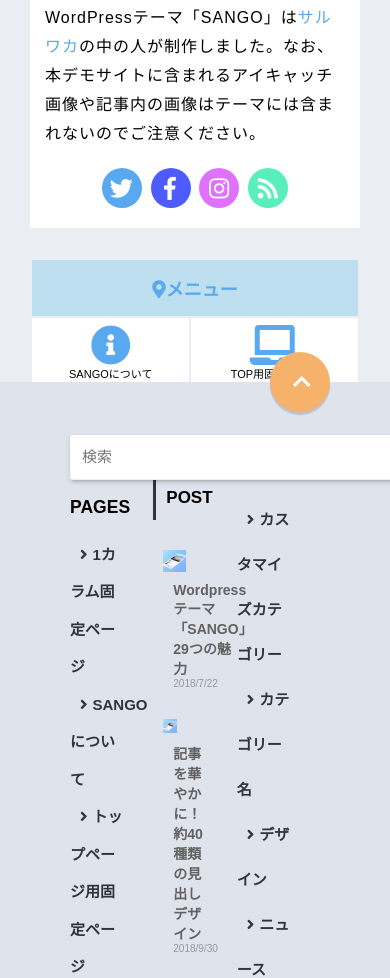
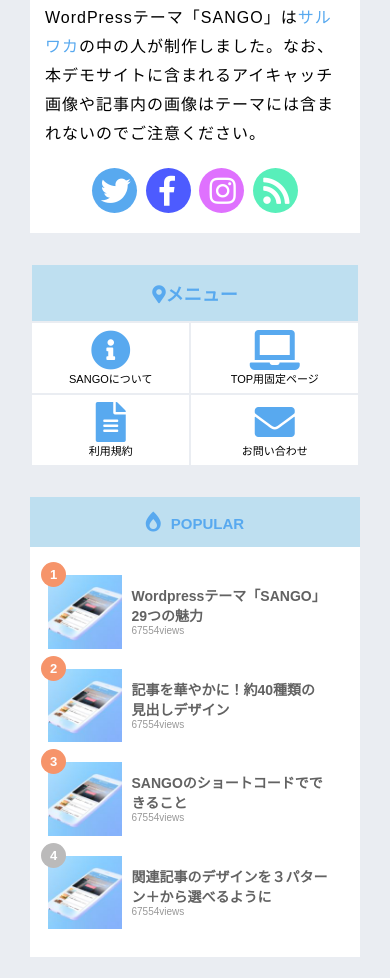
Before and after one commit to Risa55/Site-practice-1, a plain HTML site: page index.html in a window 390 px wide. Shown: the part 3904-4882 px from the top of the page. Drawn offline with nearby package versions, Linux system fonts and the light colour scheme.

Commit message:
修正後

```diff
--- a/style.css
+++ b/style.css
@@ -22,7 +22,7 @@ body {
     width: 100%;
     max-width: 1000px;
     height: auto;
-    margin: 0 auto 650px;
+    margin: 0 auto 50px;
 }
 
 .clearfix::after {
@@ -332,7 +332,6 @@ ul .nav-item {
 ----------------*/
 .sidebar {
     width: 33.33%;
-    height: 100px;
     padding: 0;
     float: right;
 }
@@ -415,7 +414,7 @@ button[type=submit]::before {
 
 .profile .catnose {
     position: absolute;
-    top: 40%;
+    top: -40px;
     left: 50%;
     -ms-transform: translate(-50%, -50%);
     -webkit-transform: translate(-50%, -50%);
@@ -427,6 +426,7 @@ button[type=submit]::before {
 }
 
 .profile-detail {
+    position: relative;
     padding: 0 15px;
     letter-spacing: 1px;
     line-height: 29px;
@@ -465,29 +465,41 @@ button[type=submit]::before {
 .sns-item {
     position: relative;
     display: inline-block;
-    width: 40px;
-    height: 40px;
+    width: 45px;
+    height: 45px;
     border-radius: 50%;
     background-color: #58A9EF;
     line-height: 40px;
-    font-size: 2.3rem;
+    font-size: 3rem;
     margin: 20px 2px;
 }
 
 .sns-item .icon {
     position: absolute;
-    top: 50%;
-    left: 50%;
-    -ms-transform: translate(-50%, -50%);
+    top: 8px;
+    left: 10px;
+    /* -ms-transform: translate(-50%, -50%);
     -webkit-transform: translate(-50%, -50%);
-    transform: translate(-50%, -50%);
+    transform: translate(-50%, -50%); */
+}
+
+.sns-item .fa-twitter {
+    position: absolute;
+    top: 8px;
+    left: 9px;
+}
+
+.sns-item .fa-facebook-f {
+    position: absolute;
+    top: 8px;
+    left: 14px;
 }
 
 .sns-item a {
     color: #fff;
     display: inline-block;
-    width: 40px;
-    height: 40px;
+    width: 45px;
+    height: 45px;
     border-radius: 50%;
     line-height: 40px;
 }
@@ -660,7 +672,7 @@ button[type=submit]::before {
 }
 
 .follow .icon {
-    font-size: 2rem;
+    font-size: 3rem;
     margin-right: 10px;
 }
 
@@ -668,7 +680,7 @@ button[type=submit]::before {
     display: inline-block;
     width: 45px;
     height: 45px;
-    border-radius: 15%;
+    border-radius: 50%;
     background-color: #58A9EF;
     text-align: center;
     line-height: 45px;
@@ -1048,6 +1060,21 @@ s .select::before {
 /*-------------------
         media
 --------------------*/
+@media (max-width:1030px) {
+    .footer-box {
+        display: inline-block;
+        width: 100%;
+        height: auto;
+        font-size: 0
+    }
+
+    .footer-box .item {
+        display: inline-block;
+        width: 50%;
+        padding-right: 30px;
+        font-size: 1.5rem;
+    }
+}
 
 @media (max-width:767px) {
     .wrapper {
@@ -1082,3 +1109,18 @@ s .select::before {
     form {
         width: 400px;
     }
+
+    .footer-box {
+        display: block;
+        width: 100%;
+        height: auto;
+        font-size: 0
+    }
+
+    .footer-box .item {
+        display: block;
+        width: 33.33%;
+        padding-right: 30px;
+        vertical-align: top;
+        font-size: 1.5rem;
+    }
```
